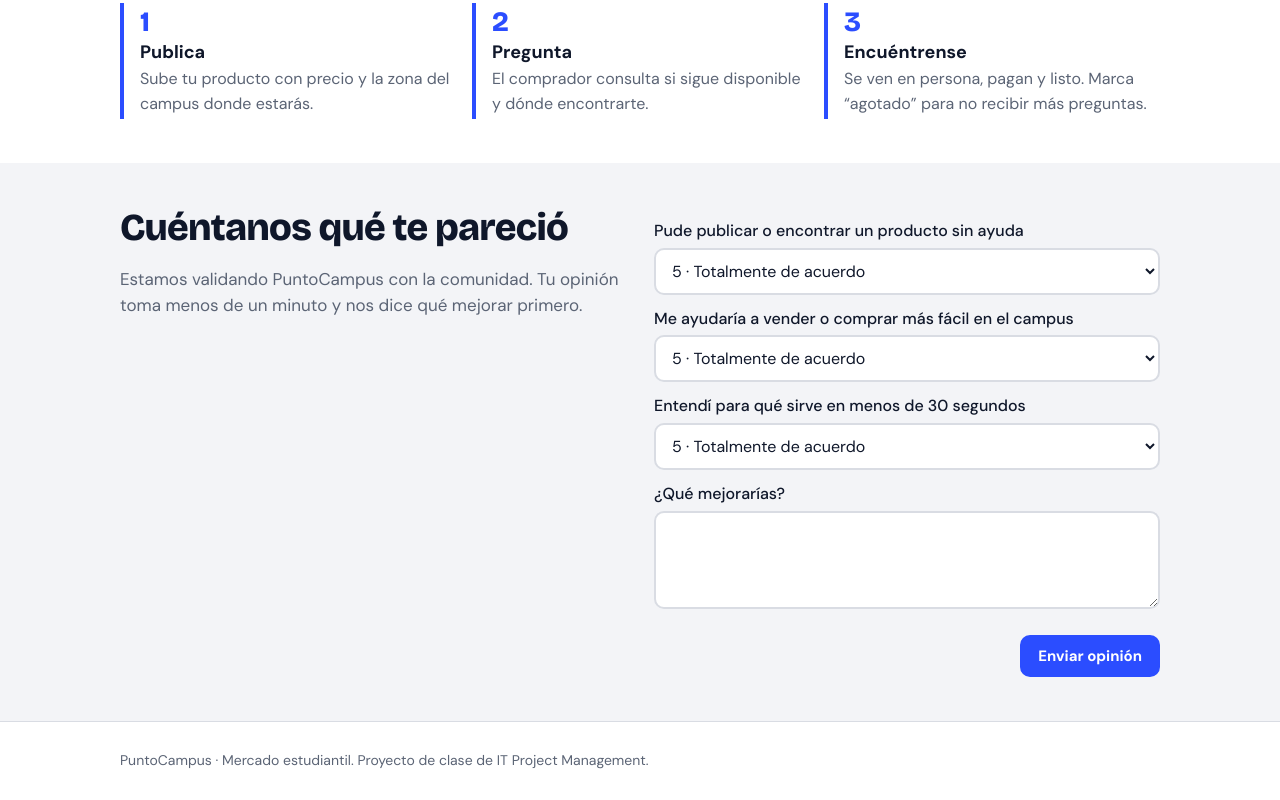
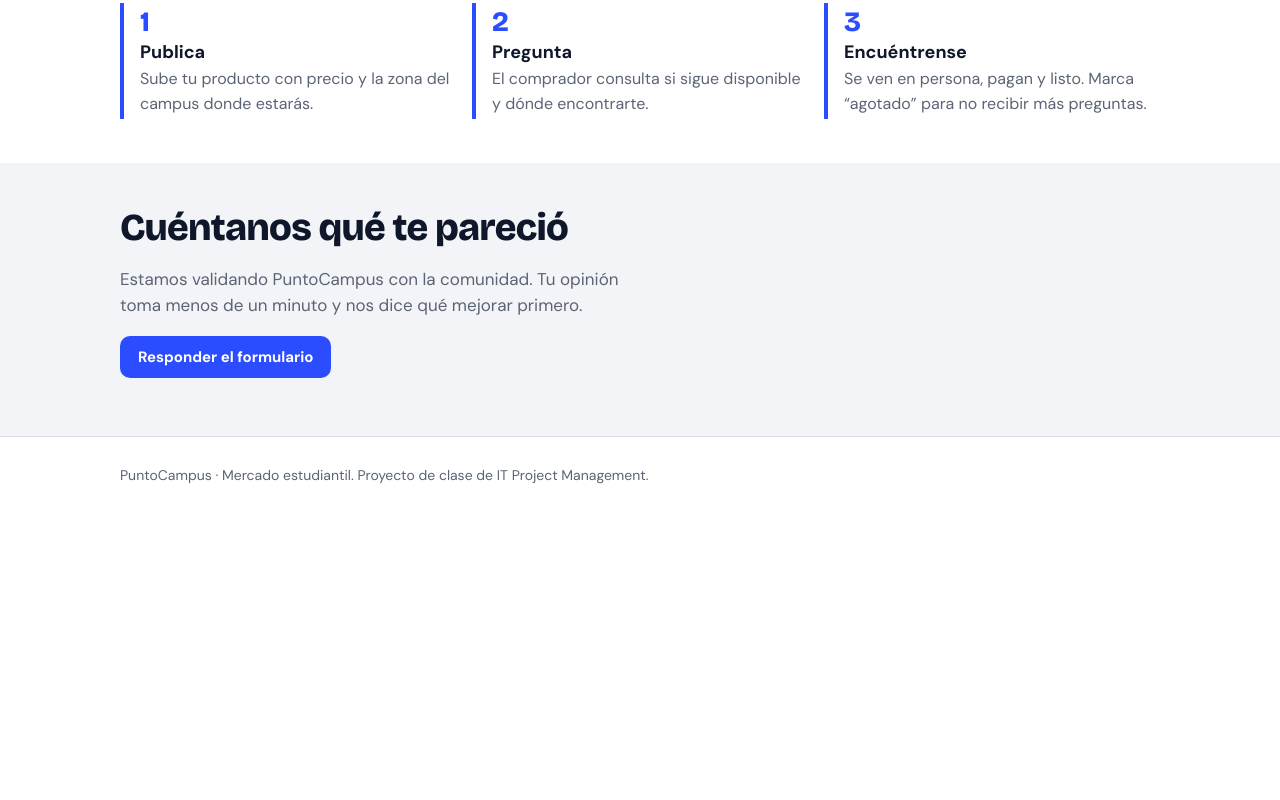
Before and after one commit to valenciaZuriel-cyber/PuntoCampus, a plain HTML site: page index.html in a window 1280 px wide. Shown: the part 1520-2320 px from the top of the page. After the commit the page ends 2034 px from the top, so only its background shows below. Drawn offline with nearby package versions, Linux system fonts and the light colour scheme.

Commit message:
Add files via upload
Se implemento el formulario de feedback

```diff
--- a/index.html
+++ b/index.html
@@ -158,7 +158,7 @@ footer{border-top:1px solid var(--line);padding:28px 0;color:var(--muted);font-s
 
 <script>
 // Pega aquí el enlace de tu Google Form real (opcional). Si lo dejas vacío, se usa el formulario de arriba.
-var FORM_URL="";
+var FORM_URL="https://forms.gle/aSGEEqeN2M4XswUx7";
 var CATS=["Todo","Comida","Postres","Artículos","Servicios"];
 var ICON={Comida:"🍲",Postres:"🧁",Artículos:"🛍️",Servicios:"🧑‍🏫"};
 var ZONES=["Todas","Cafetería","Biblioteca","Explanada","Edificio A","Edificio B"];
@@ -208,7 +208,7 @@ opts($("pC"),CATS.slice(1));opts($("pZ"),ZONES.slice(1));
 $("fb").onsubmit=function(e){e.preventDefault();var r=[];try{r=JSON.parse(localStorage.getItem("pc_fb")||"[]")}catch(x){}
  r.push({u:+$("f1").value,v:+$("f2").value,c:+$("f3").value,m:$("f4").value});try{localStorage.setItem("pc_fb",JSON.stringify(r))}catch(x){}
  $("fb").reset();toast("¡Gracias! Tu opinión nos ayuda a mejorar")};
-if(FORM_URL){var a=el("a",null,"Responder en Google Forms");a.href=FORM_URL;a.target="_blank";a.rel="noopener";a.style.fontWeight="700";$("fbLink").appendChild(a)}
+if(FORM_URL){var a=el("a","btn pri","Responder el formulario");a.href=FORM_URL;a.target="_blank";a.rel="noopener";a.style.display="inline-block";a.style.textDecoration="none";$("fbLink").appendChild(a);$("fb").style.display="none"}
 $("goSearch").onclick=function(){render();location.hash="mercado"};
 $("q").onkeydown=function(e){if(e.key==="Enter"){e.preventDefault();$("goSearch").onclick()}};
 $("q").oninput=render;
```
